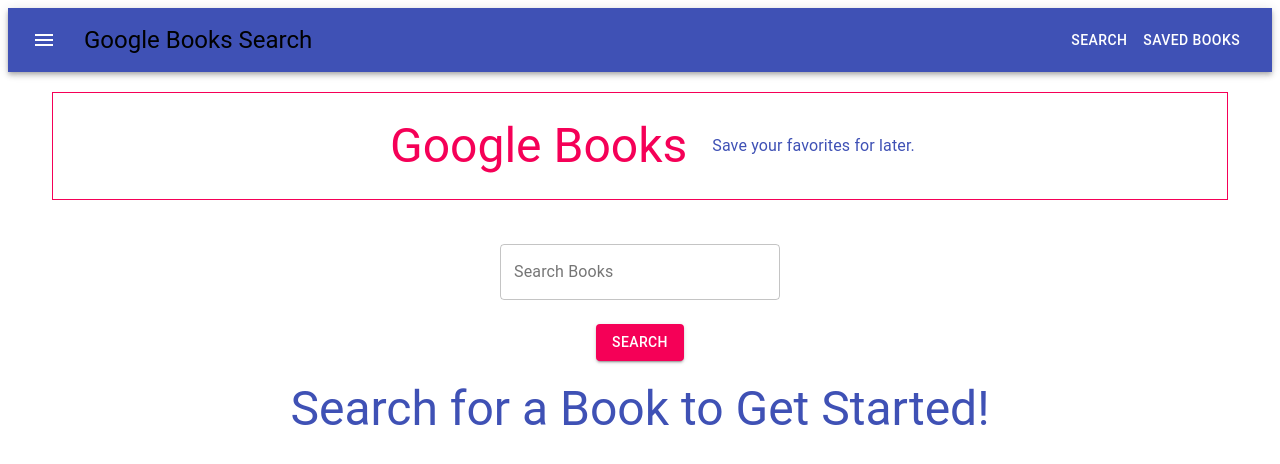
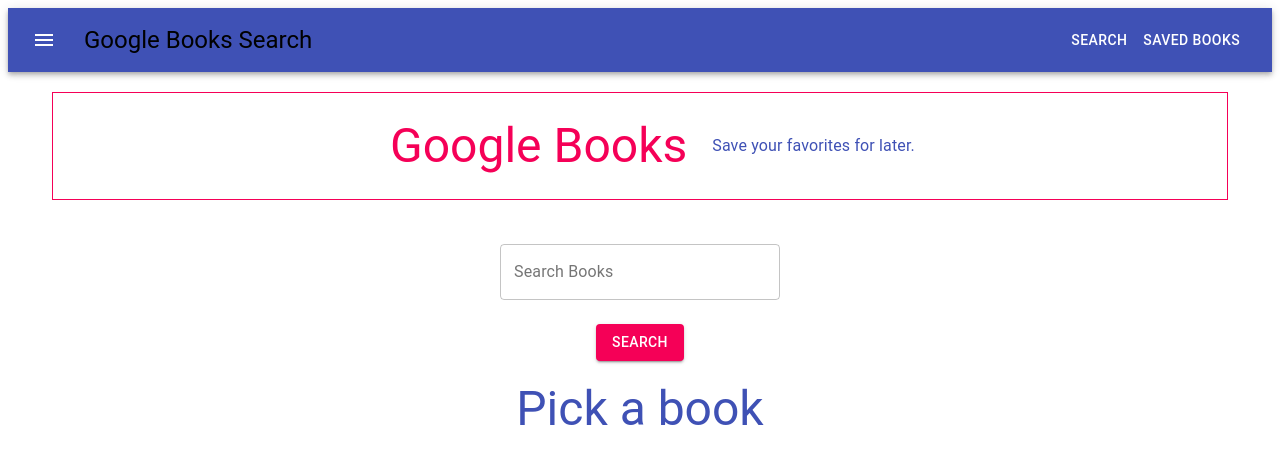
Before and after one commit to cfergus7/googleBooks, a React (Create React App) app in the folder client/: page / in a window 1280 px wide. Shown: the top 464 px of the page. Built offline with nearby package versions, Linux system fonts and the light colour scheme.

Commit message:
Update Search.js

```diff
--- a/client/src/pages/Search.js
+++ b/client/src/pages/Search.js
@@ -29,7 +29,7 @@
 
     const [books, setBooks] = useState([]);
     const [searchTerm, setSearchTerm] = useState("");
-    const [message, setMessage] = useState("Search for a Book to Get Started!")
+    const [message, setMessage] = useState("Pick a book")
 
     const searchBooks = () => {
         API.search(searchTerm)
@@ -38,7 +38,7 @@
             })
             .catch(() => {
                 setBooks([]);
-                setMessage('No New Books Found, Try a Different Search!');
+                setMessage('Try a Different Book');
             });
     }
 
```
